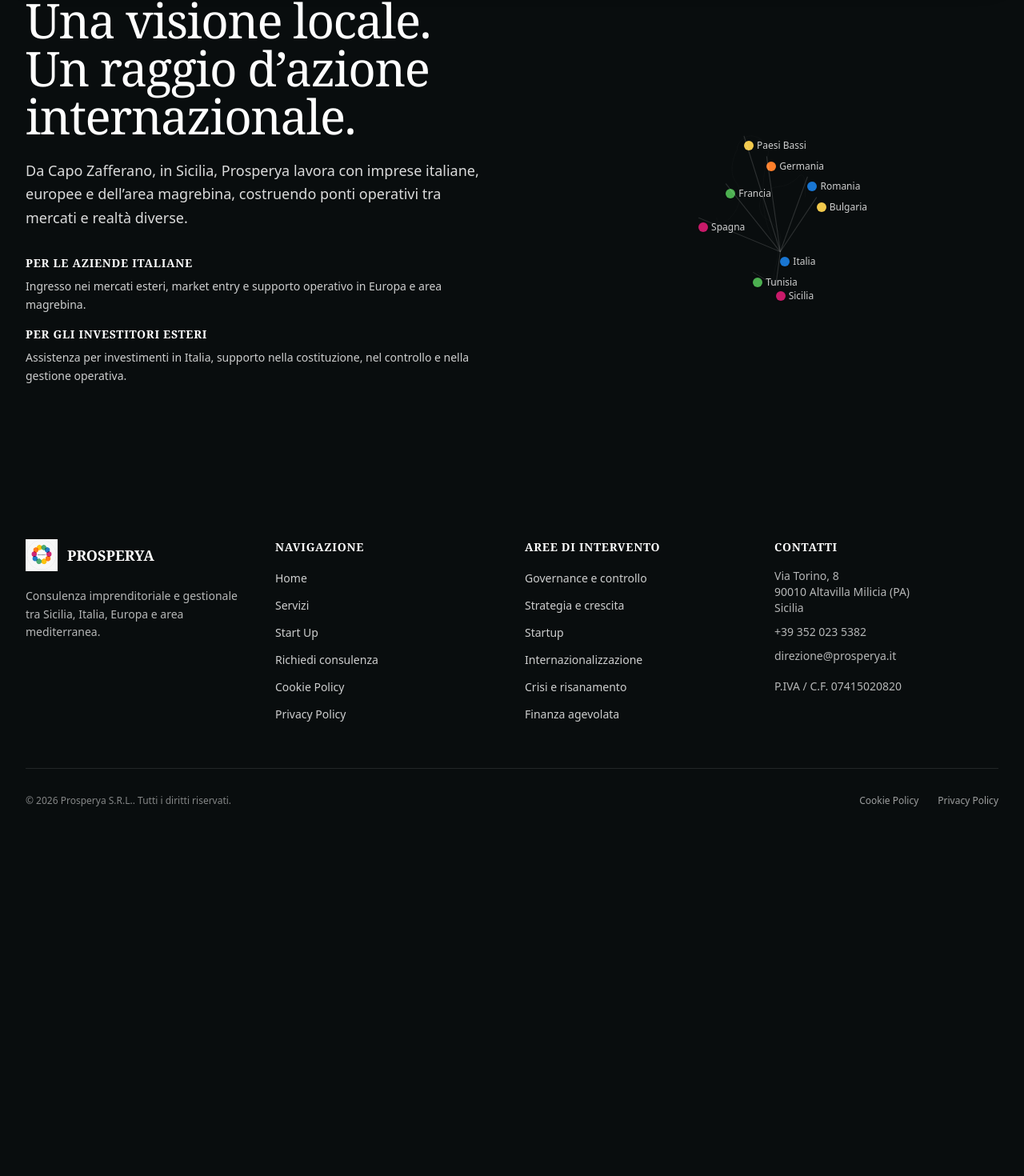
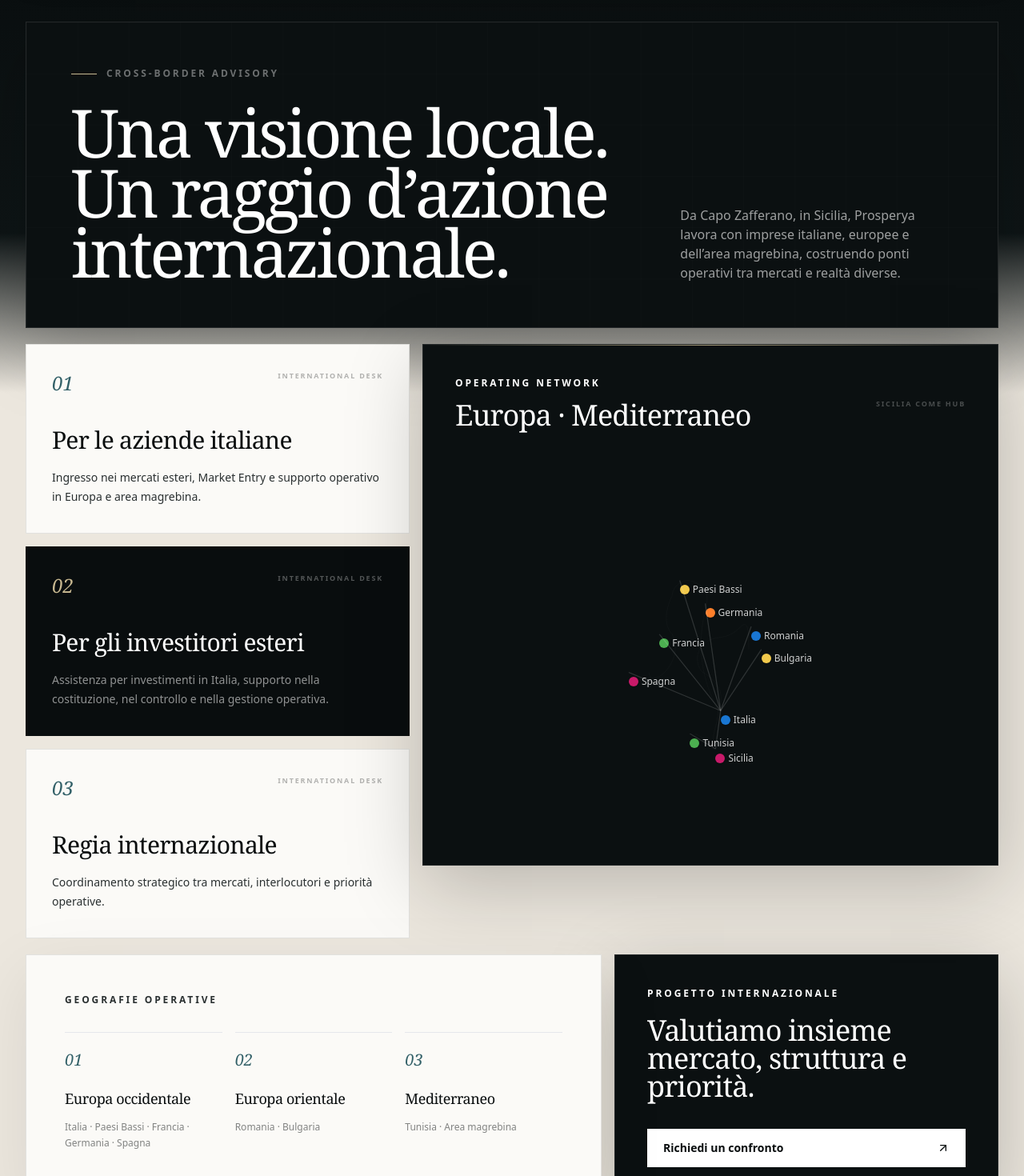
Before and after one commit to gaetanomeli95-lab/Prosperya-site, a Next.js app: page /internazionalizzazione in a window 1280 px wide. Shown: the part 133-1603 px from the top of the page at 80% size. Before the commit the page ends 1222 px from the top, so only its background shows below. Built offline with nearby package versions, Linux system fonts and the light colour scheme.

Commit message:
design: rebuild internationalization page premium

```diff
--- a/src/app/internazionalizzazione/page.tsx
+++ b/src/app/internazionalizzazione/page.tsx
@@ -1,4 +1,6 @@
 import type { Metadata } from 'next';
+import Link from 'next/link';
+import { ArrowUpRight } from 'lucide-react';
 import { home } from '@/data/content';
 import { MapNetwork } from '@/components/MapNetwork';
 import { FadeIn } from '@/components/MotionWrapper';
@@ -11,32 +13,91 @@ export const metadata: Metadata = {
 
 export default function Internazionalizzazione() {
   return (
-    <div className="pt-24 lg:pt-32 pb-20 lg:pb-28 bg-night text-white">
-      <div className="max-w-7xl mx-auto px-5 sm:px-6 lg:px-8">
-        <div className="grid grid-cols-1 lg:grid-cols-2 gap-12 lg:gap-20 items-center">
-          <FadeIn>
-            <h1 className="text-4xl sm:text-5xl lg:text-6xl font-heading text-white leading-tight mb-6">
-              {home.international.title}
-            </h1>
-            <p className="text-lg text-white/85 leading-relaxed mb-8">
-              {home.international.text}
-            </p>
-            <div className="space-y-4 text-white/80">
-              <div>
-                <h2 className="text-sm font-semibold uppercase tracking-wider text-white mb-2">Per le aziende italiane</h2>
-                <p className="text-sm leading-relaxed">Ingresso nei mercati esteri, market entry e supporto operativo in Europa e area magrebina.</p>
+    <div className="premium-page">
+      <div className="absolute inset-x-0 top-0 h-[39rem] bg-[linear-gradient(180deg,#090D0E_0%,#0E1516_68%,transparent_100%)]" />
+      <div className="absolute left-[-9rem] top-24 h-[30rem] w-[30rem] rounded-full bg-mediterranean/13 blur-3xl" />
+
+      <div className="premium-container">
+        <section className="premium-panel-dark relative overflow-hidden p-6 sm:p-9 lg:p-12 xl:p-14">
+          <div className="absolute inset-0 prosperya-grid opacity-30" />
+          <div className="relative grid gap-10 lg:grid-cols-12 lg:items-end">
+            <div className="lg:col-span-8">
+              <FadeIn>
+                <div className="flex items-center gap-3"><span className="h-px w-8 bg-sand" /><span className="eyebrow !text-white/40">Cross-border advisory</span></div>
+                <h1 className="mt-7 max-w-5xl text-[clamp(3rem,6.5vw,6.7rem)] font-heading leading-[.9] tracking-[-.045em] !text-white">{home.international.title}</h1>
+              </FadeIn>
+            </div>
+            <div className="lg:col-span-4">
+              <FadeIn delay={0.1}>
+                <p className="max-w-lg text-sm leading-[1.8] !text-white/60 sm:text-base">{home.international.text}</p>
+              </FadeIn>
+            </div>
+          </div>
+        </section>
+
+        <section className="mt-5 grid gap-4 lg:grid-cols-[.8fr_1.2fr]">
+          <div className="space-y-4">
+            {[
+              ['01', 'Per le aziende italiane', 'Ingresso nei mercati esteri, Market Entry e supporto operativo in Europa e area magrebina.'],
+              ['02', 'Per gli investitori esteri', 'Assistenza per investimenti in Italia, supporto nella costituzione, nel controllo e nella gestione operativa.'],
+              ['03', 'Regia internazionale', 'Coordinamento strategico tra mercati, interlocutori e priorità operative.'],
+            ].map(([n, title, text], i) => (
+              <FadeIn key={title} delay={i * 0.06}>
+                <article className={`premium-card p-6 sm:p-8 ${i === 1 ? '!border-night !bg-night' : ''}`}>
+                  <div className="flex items-start justify-between gap-4">
+                    <span className={`font-heading italic text-2xl ${i === 1 ? 'text-sand' : 'text-mediterranean'}`}>{n}</span>
+                    <span className={`text-[9px] font-semibold uppercase tracking-[.2em] ${i === 1 ? '!text-white/30' : 'text-night/30'}`}>International desk</span>
+                  </div>
+                  <h2 className={`mt-10 text-3xl font-heading leading-[1] ${i === 1 ? '!text-white' : 'text-night'}`}>{title}</h2>
+                  <p className={`mt-5 text-sm leading-[1.75] ${i === 1 ? '!text-white/55' : 'text-anthracite/67'}`}>{text}</p>
+                </article>
+              </FadeIn>
+            ))}
+          </div>
+
+          <FadeIn delay={0.12}>
+            <div className="premium-panel-dark relative overflow-hidden p-4 sm:p-7 lg:p-10">
+              <div className="absolute inset-x-0 top-0 h-px bg-gradient-to-r from-transparent via-sand/80 to-transparent" />
+              <div className="mb-6 flex items-center justify-between gap-4">
+                <div>
+                  <p className="eyebrow !text-white/32">Operating network</p>
+                  <h2 className="mt-3 text-3xl font-heading !text-white sm:text-4xl">Europa · Mediterraneo</h2>
+                </div>
+                <span className="hidden text-[9px] font-semibold uppercase tracking-[.2em] !text-white/25 sm:block">Sicilia come hub</span>
               </div>
-              <div>
-                <h2 className="text-sm font-semibold uppercase tracking-wider text-white mb-2">Per gli investitori esteri</h2>
-                <p className="text-sm leading-relaxed">Assistenza per investimenti in Italia, supporto nella costituzione, nel controllo e nella gestione operativa.</p>
-              </div>
+              <MapNetwork />
             </div>
           </FadeIn>
+        </section>
 
-          <FadeIn delay={0.15}>
-            <MapNetwork />
-          </FadeIn>
-        </div>
+        <section className="mt-5 grid gap-4 lg:grid-cols-[1.2fr_.8fr]">
+          <div className="premium-hero p-7 sm:p-9 lg:p-12">
+            <p className="eyebrow text-night/36">Geografie operative</p>
+            <div className="mt-8 grid gap-4 sm:grid-cols-3">
+              {[
+                ['Europa occidentale', 'Italia · Paesi Bassi · Francia · Germania · Spagna'],
+                ['Europa orientale', 'Romania · Bulgaria'],
+                ['Mediterraneo', 'Tunisia · Area magrebina'],
+              ].map(([label, places], i) => (
+                <div key={label} className="border-t border-night/12 pt-5">
+                  <span className="font-heading italic text-xl text-mediterranean">0{i + 1}</span>
+                  <h3 className="mt-5 text-lg font-heading text-night">{label}</h3>
+                  <p className="mt-3 text-xs leading-[1.7] text-night/50">{places}</p>
+                </div>
+              ))}
+            </div>
+          </div>
+
+          <div className="premium-panel-dark flex flex-col justify-between p-7 sm:p-9 lg:p-10">
+            <div>
+              <p className="eyebrow !text-sand/72">Progetto internazionale</p>
+              <h2 className="mt-5 text-4xl font-heading leading-[.98] !text-white">Valutiamo insieme mercato, struttura e priorità.</h2>
+            </div>
+            <Link href="/contatti/" className="premium-button-light group mt-9 justify-between">
+              Richiedi un confronto <ArrowUpRight className="h-4 w-4 transition-transform group-hover:-translate-y-0.5 group-hover:translate-x-0.5" />
+            </Link>
+          </div>
+        </section>
       </div>
     </div>
   );
```
